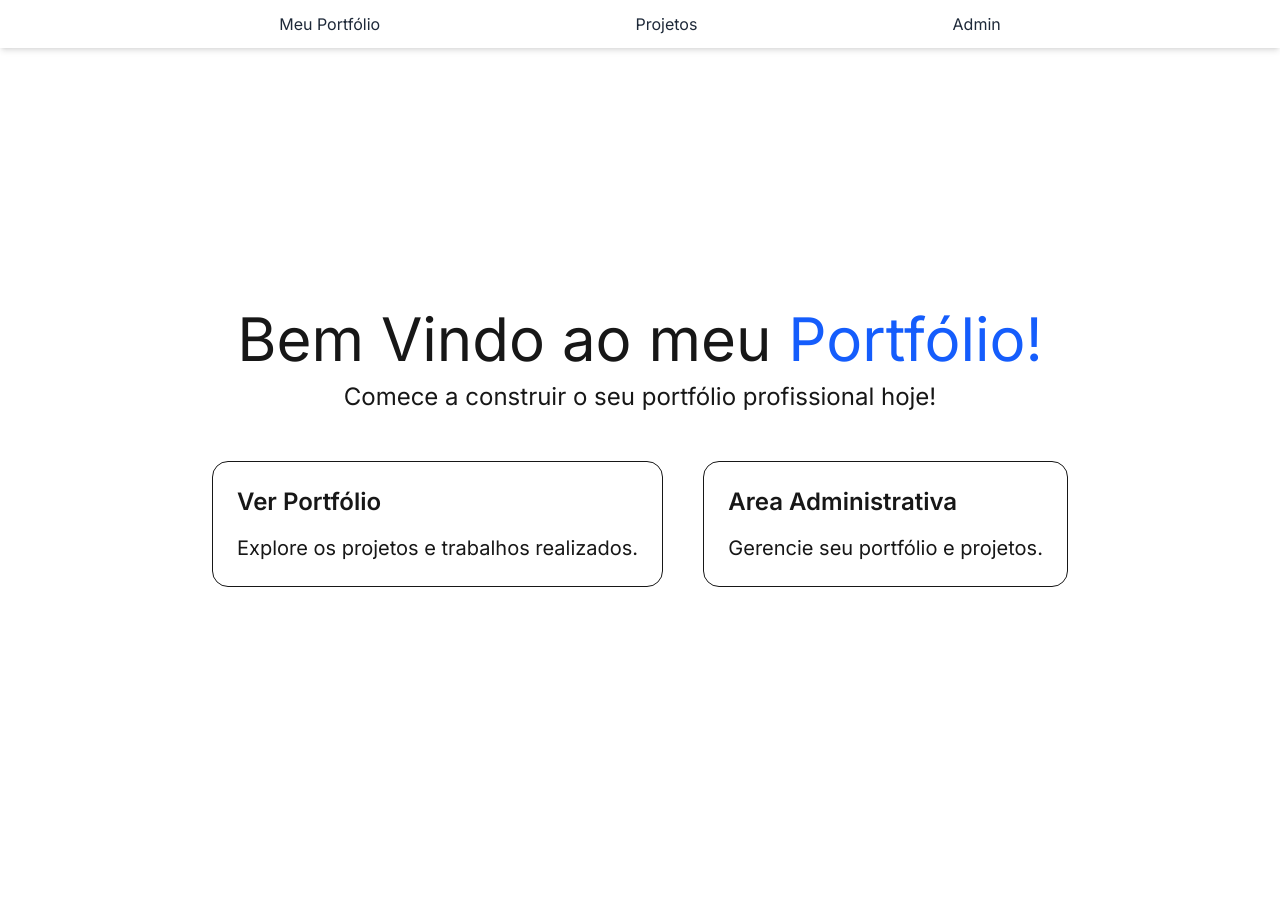
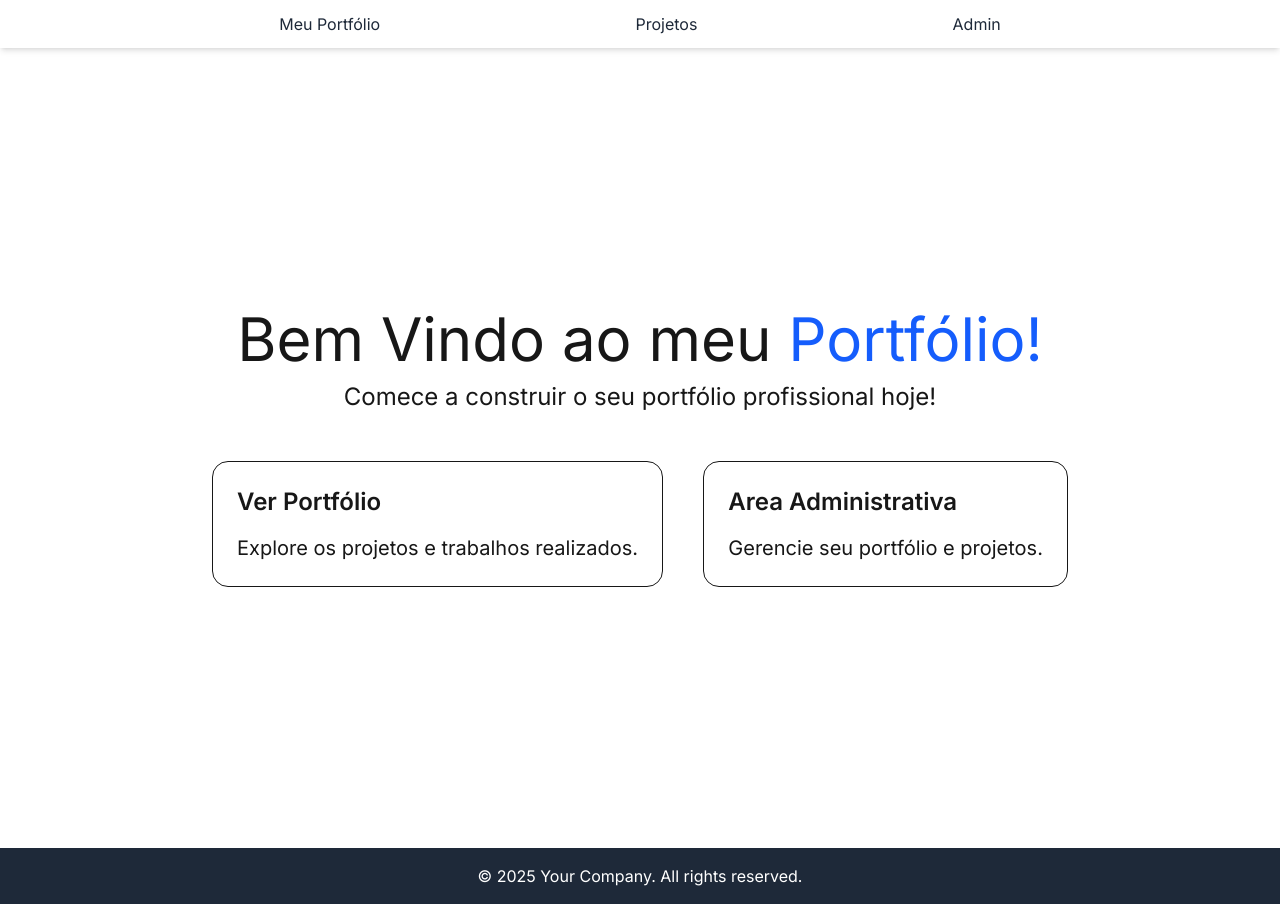
Before and after one commit to rspricigo/portfolio, a Next.js app: page / in a window 1280 px wide. Before the commit the page ends 848 px from the top, so only its background shows below. Built offline with nearby package versions, Linux system fonts and the light colour scheme.

Commit message:
Add footer

```diff
--- /dev/null
+++ b/src/app/components/Footer.tsx
@@ -0,0 +1,7 @@
+export default function Footer() {
+  return (
+    <footer className="bg-gray-800 text-white text-center py-4">
+      <p>&copy; 2025 Your Company. All rights reserved.</p>
+    </footer>
+  );
+}
--- a/src/app/page.tsx
+++ b/src/app/page.tsx
@@ -1,5 +1,6 @@
 import Link from "next/link";
 import Header from "./components/Header";
+import Footer from "./components/Footer";
 
 export default function Home() {
   return (
@@ -32,6 +33,7 @@ export default function Home() {
           </div>
         </main>
       </div>
+      <Footer />
     </>
   );
 }
```
